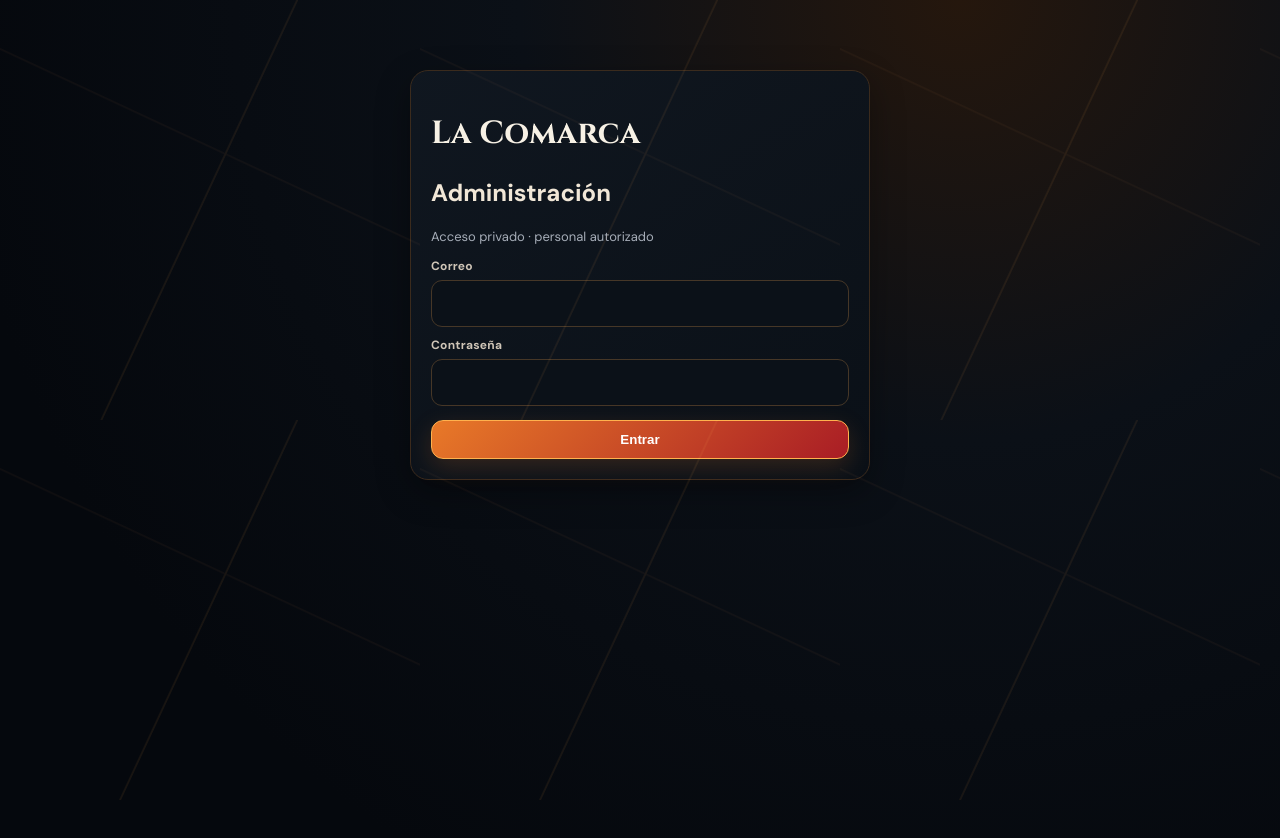
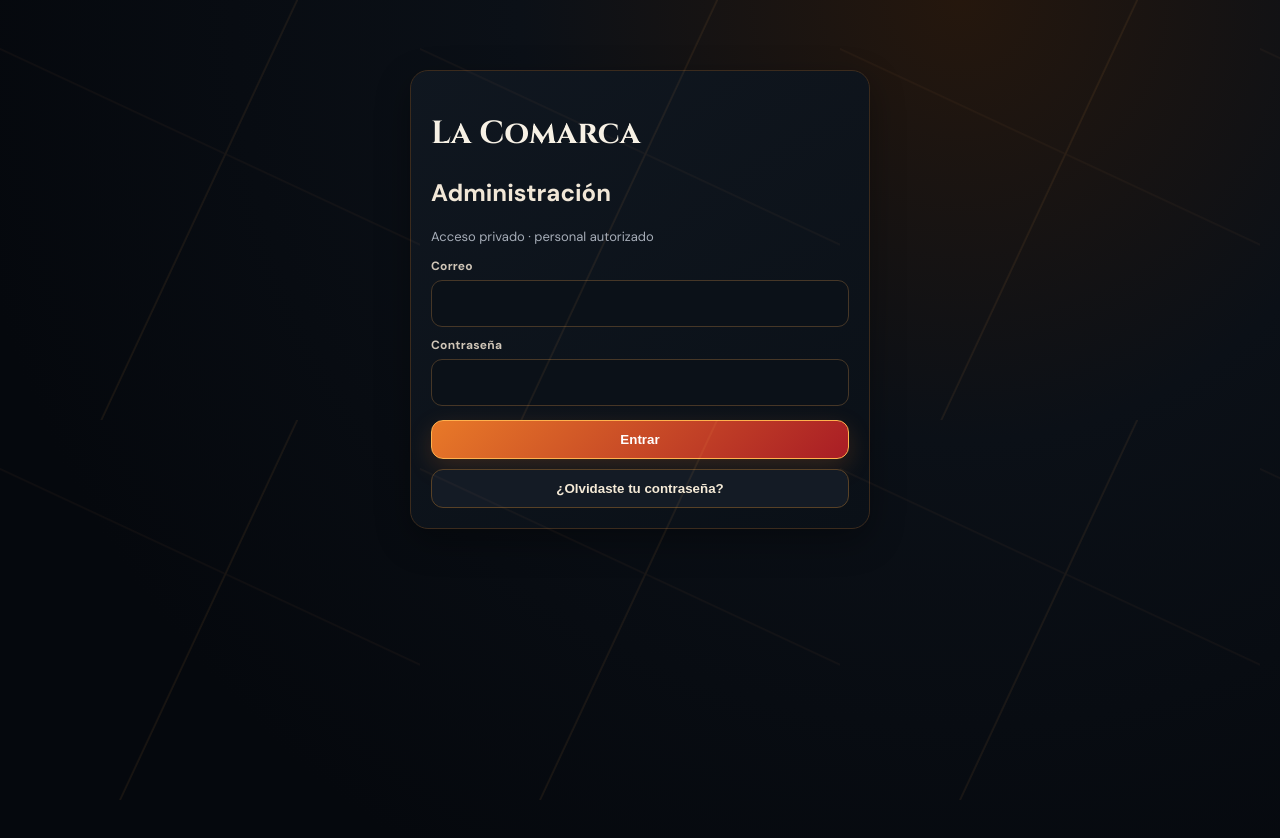
Before and after one commit to lacomarcaventas-del/la-comarca-pokemon, a Next.js app: page /login in a window 1280 px wide. Shown: the top 838 px of the page. Built offline with nearby package versions, Linux system fonts and the light colour scheme; no server answers.

Commit message:
Add admin password recovery flow

```diff
--- a/app/login/page.tsx
+++ b/app/login/page.tsx
@@ -6,16 +6,24 @@ import { supabaseBrowser } from "../../lib/supabase";
 export default function Login(){
   const [email,setEmail]=useState("");
   const [password,setPassword]=useState("");
+  const [newPassword,setNewPassword]=useState("");
   const [err,setErr]=useState("");
+  const [notice,setNotice]=useState("");
   const [busy,setBusy]=useState(false);
   const [checking,setChecking]=useState(true);
+  const [recovery,setRecovery]=useState(false);
   const router=useRouter();
 
   async function enterExistingSession(){
     const sb=supabaseBrowser();
-    const {data:{user}}=await sb.auth.getUser();
-    if(!user){setChecking(false);return false}
-    const {data:profile,error}=await sb.from("profiles").select("role").eq("id",user.id).maybeSingle();
+    const {data:{session}}=await sb.auth.getSession();
+    if(window.location.hash.includes("type=recovery")){
+      setRecovery(true);
+      setChecking(false);
+      return true;
+    }
+    if(!session?.user){setChecking(false);return false}
+    const {data:profile,error}=await sb.from("profiles").select("role").eq("id",session.user.id).maybeSingle();
     if(error){setErr("No se pudo verificar el perfil administrativo.");setChecking(false);return true}
     if(profile?.role==="admin"){router.replace("/admin");return true}
     setErr("La sesión actual no tiene permisos de administración.");
@@ -26,10 +34,10 @@ export default function Login(){
   useEffect(()=>{void enterExistingSession()},[]);
 
   async function go(e:any){
-    e.preventDefault();setBusy(true);setErr("");
+    e.preventDefault();setBusy(true);setErr("");setNotice("");
     const sb=supabaseBrowser();
-    const {data,error}=await sb.auth.signInWithPassword({email,password});
-    if(error){setErr(error.message);setBusy(false);return}
+    const {data,error}=await sb.auth.signInWithPassword({email:email.trim(),password});
+    if(error){setErr(error.message === "Invalid login credentials" ? "Correo o contraseña incorrectos. Si no recuerdas la contraseña, usa «¿Olvidaste tu contraseña?»." : error.message);setBusy(false);return}
     if(!data.user){setErr("No se pudo identificar la sesión.");setBusy(false);return}
     const {data:profile,error:profileError}=await sb.from("profiles").select("role").eq("id",data.user.id).maybeSingle();
     if(profileError){setErr("No se pudo verificar el perfil administrativo.");setBusy(false);return}
@@ -37,6 +45,30 @@ export default function Login(){
     router.replace("/admin");
   }
 
+  async function forgot(){
+    setErr("");setNotice("");
+    const clean=email.trim();
+    if(!clean){setErr("Escribe tu correo primero.");return}
+    setBusy(true);
+    const sb=supabaseBrowser();
+    const {error}=await sb.auth.resetPasswordForEmail(clean,{redirectTo:`${window.location.origin}/login`});
+    if(error){setErr(error.message);setBusy(false);return}
+    setNotice("Si el correo existe, recibirás un enlace para cambiar la contraseña.");
+    setBusy(false);
+  }
+
+  async function changePassword(e:any){
+    e.preventDefault();setErr("");setNotice("");
+    if(newPassword.length<8){setErr("La nueva contraseña debe tener al menos 8 caracteres.");return}
+    setBusy(true);
+    const sb=supabaseBrowser();
+    const {error}=await sb.auth.updateUser({password:newPassword});
+    if(error){setErr(error.message);setBusy(false);return}
+    setNotice("Contraseña actualizada. Ahora puedes entrar a Administración.");
+    setRecovery(false);setNewPassword("");setPassword("");setBusy(false);
+    await sb.auth.signOut();
+  }
+
   if(checking)return <main className="wrap"><div className="panel center"><h1 className="brand">La Comarca</h1><p className="muted">Verificando sesión...</p></div></main>;
-  return <main className="wrap"><div className="panel center"><h1 className="brand">La Comarca</h1><h2>Administración</h2><p className="muted">Acceso privado · personal autorizado</p><form onSubmit={go}><label>Correo</label><input type="email" required value={email} onChange={e=>setEmail(e.target.value)}/><label>Contraseña</label><input type="password" required value={password} onChange={e=>setPassword(e.target.value)}/><button className="btn" style={{width:"100%",marginTop:14}} disabled={busy}>{busy?"Verificando...":"Entrar"}</button></form>{err&&<p className="notice">{err}</p>}</div></main>;
+  return <main className="wrap"><div className="panel center"><h1 className="brand">La Comarca</h1><h2>Administración</h2><p className="muted">Acceso privado · personal autorizado</p>{recovery?<form onSubmit={changePassword}><label>Nueva contraseña</label><input type="password" minLength={8} required value={newPassword} onChange={e=>setNewPassword(e.target.value)}/><button className="btn" style={{width:"100%",marginTop:14}} disabled={busy}>{busy?"Guardando...":"Cambiar contraseña"}</button></form>:<form onSubmit={go}><label>Correo</label><input type="email" required value={email} onChange={e=>setEmail(e.target.value)}/><label>Contraseña</label><input type="password" required value={password} onChange={e=>setPassword(e.target.value)}/><button className="btn" style={{width:"100%",marginTop:14}} disabled={busy}>{busy?"Verificando...":"Entrar"}</button><button type="button" className="btn2" style={{width:"100%",marginTop:10}} disabled={busy} onClick={forgot}>¿Olvidaste tu contraseña?</button></form>}{err&&<p className="notice">{err}</p>}{notice&&<p className="notice">{notice}</p>}</div></main>;
 }
```
